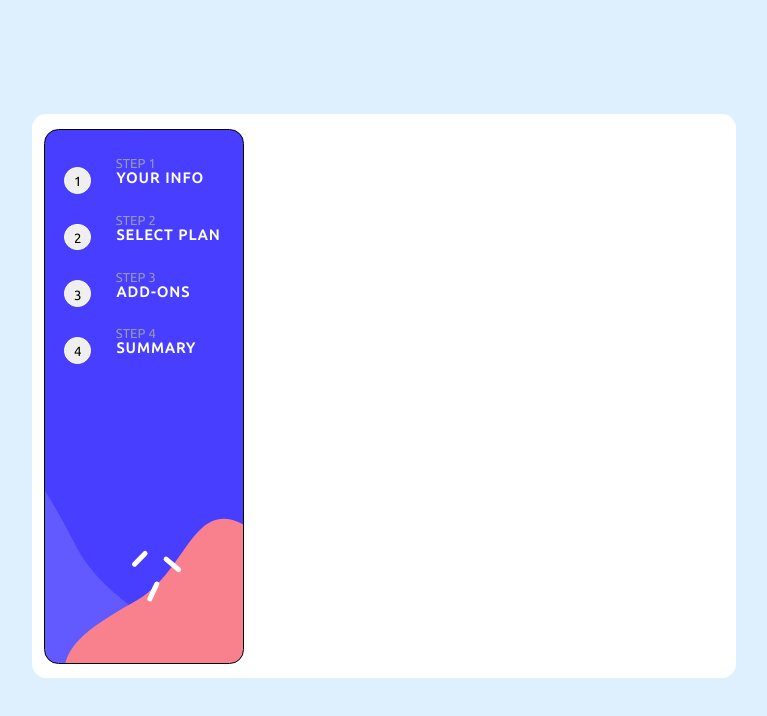
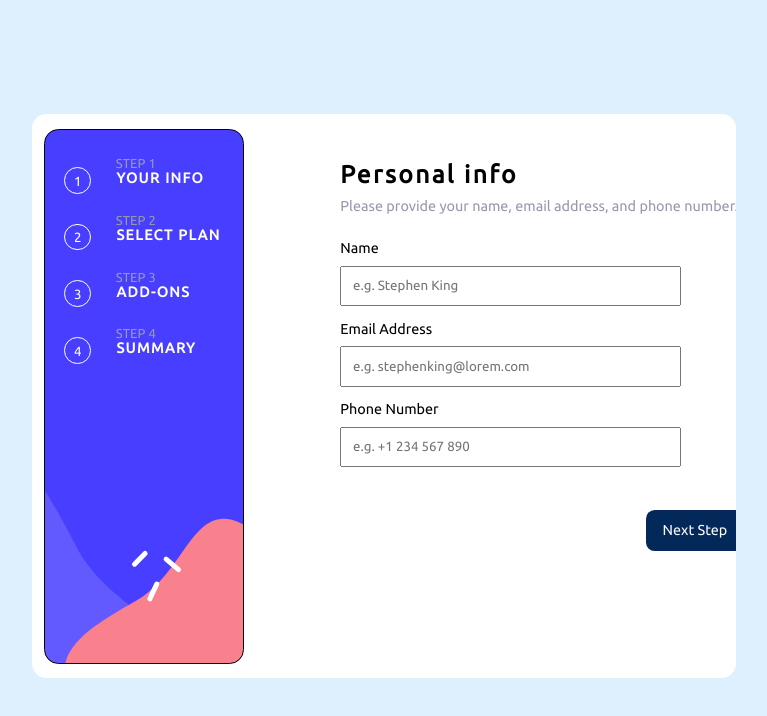
Before and after one commit to ResoDevansh/MultiStepForm, a React (Create React App) app: page / in a window 1280 px wide. Shown: the top 716 px of the page, without its empty margins (256-1023 px from the left). Built offline with nearby package versions, Linux system fonts and the light colour scheme.

Commit message:
Worked on PersonalInfo.js

```diff
--- a/src/App.js
+++ b/src/App.js
@@ -1,9 +1,11 @@
-import React, {useEffect, useState } from "react";
+import React, { useEffect, useState } from "react";
 import styled from "styled-components";
 import pic from "./assets/images/bg-sidebar-desktop.svg";
+import PersonalInfo from "./components/Personalnfo";
 
 const App = () => {
   const [index, setIndex] = useState(0);
+  const [isClicked, setIsClicked] = useState(Array(4).fill(false));
   const navitems = [
     {
       step: "Step 1",
@@ -22,29 +24,41 @@ const App = () => {
       value: "Summary",
     },
   ];
-  useEffect(() => {
-    console.log(index);
-  }, [index]);
+  // useEffect(() => {
+  //   console.log(index);
+  // }, [index]);
+
   return (
     <Container>
       <Navbar imgUrl={pic}>
         {navitems.map((item, key) => {
           return (
             <>
+              {isClicked[key] ? (
+                <ActiveItem>{key + 1}</ActiveItem>
+              ) : (
                 <Index
                   key={key}
                   onClick={() => {
                     setIndex(key + 1);
+                    const activeItem = isClicked.slice();
+                    for (let k = 0; k < activeItem.length; k++) {
+                      activeItem[k] = false;
+                    }
+                    activeItem[key] = true;
+                    setIsClicked(activeItem);
                   }}
                 >
                   {key + 1}
                 </Index>
+              )}
               <Heading>{item.step}</Heading>
               <Content>{item.value}</Content>
             </>
           );
         })}
       </Navbar>
+      <PersonalInfo/>
     </Container>
   );
 };
@@ -75,14 +89,12 @@ const Navbar = styled.div`
 `;
 
 const Heading = styled.div`
-  // border: 1px solid red;
   color: hsl(231, 11%, 63%);
   text-indent: 5.5em;
   letter-spacing: 0.005em;
   font-size: 0.9em;
 `;
 const Content = styled.div`
-  // border: 1px solid white;
   text-indent: 5em;
   letter-spacing: 0.1em;
   font-weight: bolder;
@@ -91,13 +103,22 @@ const Index = styled.button`
   border: 1px solid white;
   display: inline-block;
   border-radius: 50%;
+  cursor: pointer;
   height: 2em;
   width: 2em;
   text-align: center;
-  padding-top: 0.3em;
+  padding-top: 0.2em;
   box-sizing: border-box;
   position: relative;
   top: 7%;
   left: 10%;
+  background-color: rgba(255, 255, 255, 0);
+  color: #ffffff;
+`;
+const ActiveItem = styled(Index)`
+  background-color: hsl(228, 100%, 84%);
+  color: black;
+  border: none;
+  cursor: initial;
 `;
 export default App;
--- /dev/null
+++ b/src/components/Personalnfo.js
@@ -0,0 +1,72 @@
+import React from "react";
+import styled from "styled-components";
+
+const PersonalInfo = () => {
+  return (
+    <Container>
+      <Heading>Personal info</Heading>
+      <Subtitle>
+        Please provide your name, email address, and phone number.
+      </Subtitle>
+      <form>
+        <label for="name">Name</label>
+        <input type="text" placeholder="e.g. Stephen King" id="name"></input>
+        <label for="email">Email Address</label>
+        <input type="email" placeholder="e.g. stephenking@lorem.com" id="email"></input>
+        <label for="phone-no">Phone Number</label>
+        <input type="number" placeholder="e.g. +1 234 567 890" id="phone-no"></input>
+        <submit>Next Step</submit>
+      </form>
+    </Container>
+  );
+};
+
+const Heading = styled.h2`
+  position: relative;
+  left: 20%;
+  width: 55%;
+  letter-spacing: 0.1em;
+  font-weight: bolder;
+  font-size: 1.7em;
+`;
+const Subtitle = styled.div`
+  position: relative;
+  left: 20%;
+  top: -0.8em;
+  color: hsl(231, 11%, 63%);
+`;
+const Container = styled.div`
+  width: 69%;
+  position: relative;
+  top: -93%;
+  left: 30%;
+
+  label {
+    margin-left: 20%;
+    margin-top: 3%;
+    display: block;
+  }
+
+  input {
+    padding: 0.8em;
+    margin-left: 20%;
+    margin-top: 2%;
+    display: inline-block;
+    width: 65%;
+  }
+
+  submit {
+    padding: 2.5%;
+    display: inline-block;
+    background-color: hsl(213, 96%, 18%);
+    color: hsl(231, 100%, 99%);
+    position: relative;
+    top: 3em;
+    left: 28em;
+    border-radius: 0.6em;
+    width: 15%;
+    text-align: center;
+    cursor: pointer;
+  }
+`;
+export default PersonalInfo;
```
Also changed, not shown: 1 other file (tests, documents, lock files or other folders). Lines whose indentation alone changed are shown as unchanged.
